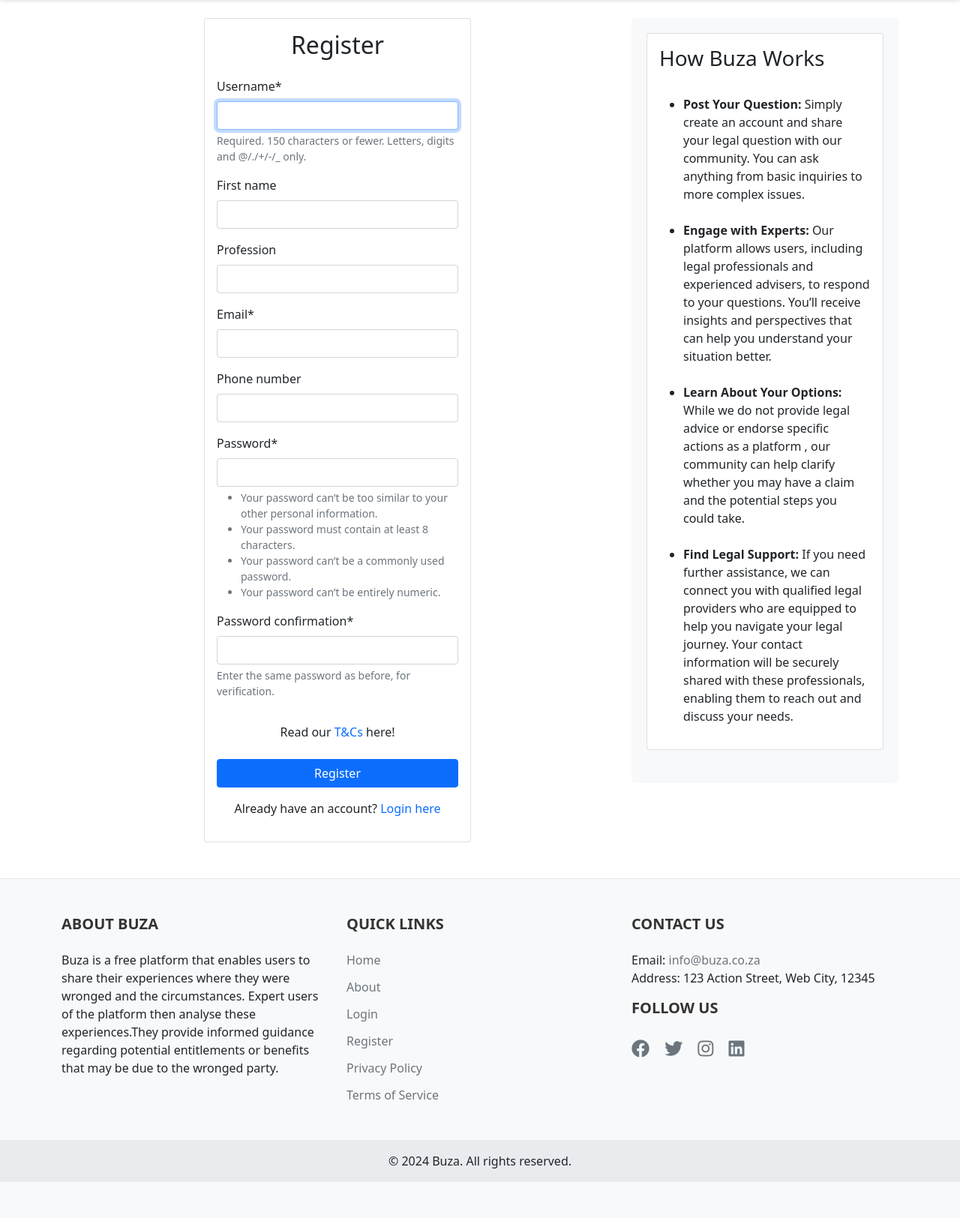
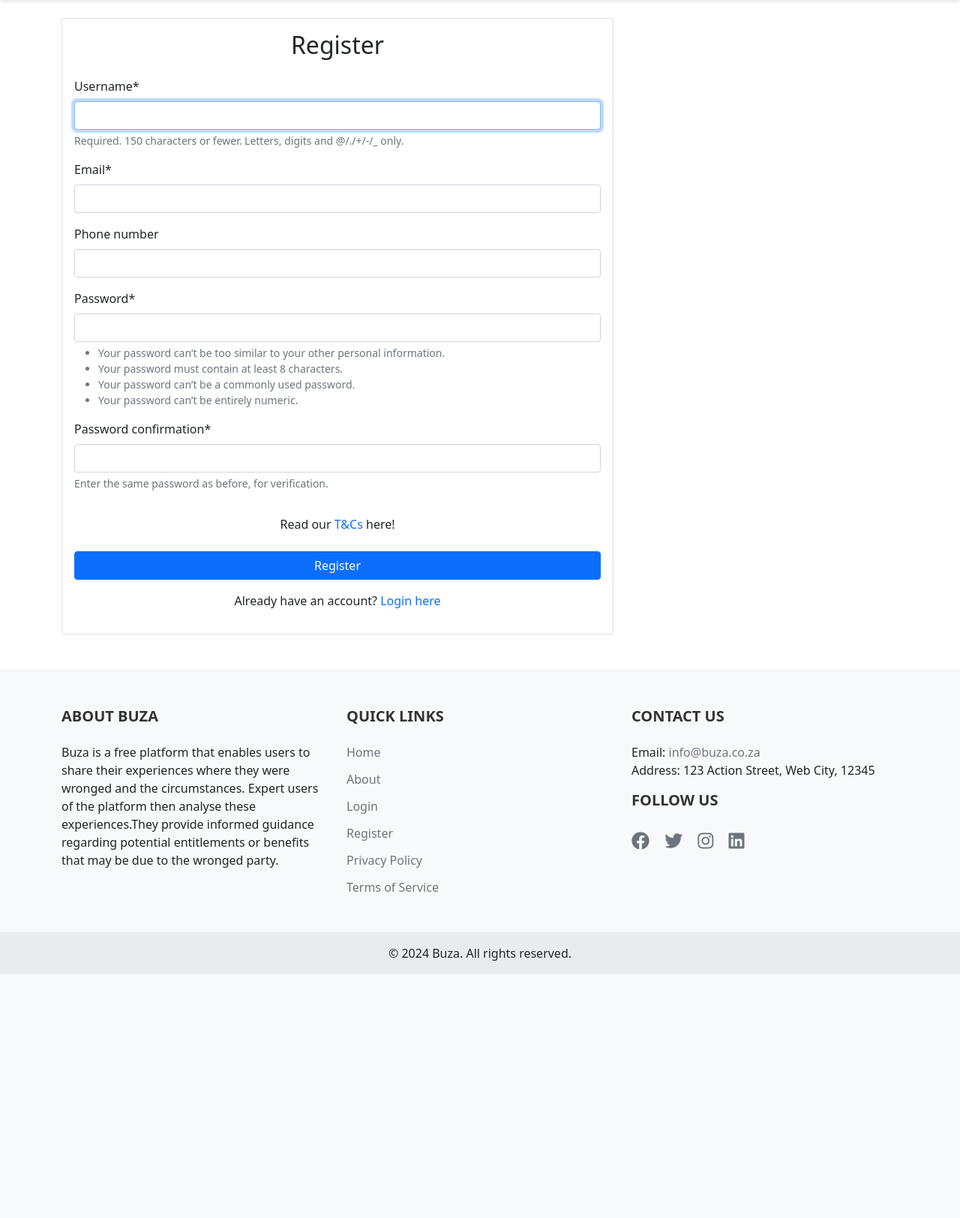
Before and after one commit to buzala143/buzala, a Django app: page /register/ in a window 1280 px wide. Shown: the part 181-1805 px from the top of the page at 75% size. After the commit the page ends 1480 px from the top, so only its background shows below. Run offline with Django 5.2, Linux system fonts and the light colour scheme; some libraries are stand-ins or nearby versions.

Commit message:
3rd commit - minor tweaks

```diff
--- a/blog/forms.py
+++ b/blog/forms.py
@@ -74,12 +74,16 @@ class UserProfileForm(forms.ModelForm):
         fields = ['phone_number', 'profession']
 
 
+FRUIT_CHOICES= [
+    ('NormalUser', 'Normal User'),
+    ('Legal P User', 'Legal proffessional'),
+    ('Legal', 'Legal non proffessional'),
 
+    ]
 class UserRegisterForm(UserCreationForm):
     email = forms.EmailField()
     phone_number = forms.CharField(max_length=15, required=False)
-    profession = forms.CharField(max_length=15, required=False )
 
     class Meta:
         model = User
-        fields = ['username','first_name' ,'profession', 'email', 'phone_number', 'password1', 'password2']
+        fields = ['username' , 'email', 'phone_number', 'password1', 'password2']
--- a/blog/templates/blog/create_post.html
+++ b/blog/templates/blog/create_post.html
@@ -24,14 +24,14 @@
         {{ form.suburb|as_crispy_field }}
         {{ form.incident_date|as_crispy_field }}
 
-        <div class="row">
+        <!-- <div class="row">
             <h6>Evidance (Optional)</h6>
             <p>upload any document, photos or contract you wish exammed with your matter: </p>
             <div class="col-md-12">{{ form.file1|as_crispy_field }}</div>
             <div class="col-md-12">{{ form.file2|as_crispy_field }}</div>
 
         </div>
-
+         -->
         <tr>
 
         <button type="submit" class="btn btn-primary">Create Matter</button>
--- a/blog/templates/blog/home.html
+++ b/blog/templates/blog/home.html
@@ -14,9 +14,9 @@
             <p class="text-end">and our community will help you figure out if you have a case worth taking further</p>
            <hr class="danger">
             {% if user.is_authenticated %}
-            <a href="{% url 'create_post' %}" class="btn btn-outline-danger btn-lg">Upload your Case</a>
+            <a href="{% url 'create_post' %}" class="btn btn-outline-danger btn-lg">Create Case</a>
         {% else %}
-            <a href="{% url 'login' %}" class="btn btn-outline-primary btn-lg">Login to Post</a>
+            <a href="{% url 'login' %}" class="btn btn-outline-primary btn-lg">Login to Create Case</a>
         {% endif %}
 
         </div>
--- a/blog/templates/blog/index.html
+++ b/blog/templates/blog/index.html
@@ -14,7 +14,7 @@
             <p class="text-end">and our community will help you figure out if you have a case worth taking further</p>
            <hr class="danger">
             {% if user.is_authenticated %}
-            <a href="{% url 'create_post' %}" class="btn btn-outline-danger btn-lg">Upload your Case</a>
+            <a href="{% url 'create_post' %}" class="btn btn-outline-danger btn-lg">Create Case</a>
         {% else %}
             <a href="{% url 'login' %}" class="btn btn-outline-primary btn-lg">Login to Post</a>
         {% endif %}
@@ -31,7 +31,7 @@
 {% block content %}
 
 <h2 class="mb-3">Welcome to Buzala</h2>
-
+<hr>
 
     <h6 class="font-italic">Helpful articles</h6>
     <p>To assist you understand your rights, we have prepared the below articles. These articles are designed to help you navigate these legal concepts. Most people interact with these legal concepts and don’t know it:<br> </p>
--- a/blog/templates/blog/post_detail.html
+++ b/blog/templates/blog/post_detail.html
@@ -44,7 +44,7 @@
     {% for comment in comments %}
         <div class="card mt-3">
             <div class="card-body">
-                <h5 class=""><strong>{{ comment.author.username }} :</strong> {{ comment.author.profile.profession }} </h5>
+                <h5 class=""><strong>{{ comment.author.username }} </strong>  </h5>
                 <h6 class="card-subtitle mb-2 text-muted">{{ comment.created_at }}</h6>
                 <p class="card-text">{{ comment.content }}</p>
 
@@ -61,7 +61,7 @@
                 {% for reply in comment.replies.all %}
                     <div class="card mt-2 bg-light">
                         <div class="card-body">
-                            <h6 class="card-title"><strong>{{ reply.author.username }}  :</strong> {{ reply.author.profile.profession }} </h6>
+                            <h6 class="card-title"><strong>{{ reply.author.username }}  </strong> </h6>
                             <h6 class="card-subtitle mb-2 text-muted">{{ reply.created_at }}</h6>
                             <p class="card-text">{{ reply.content }}</p>
                         </div>
--- a/blog/templates/blog/registration/login.html
+++ b/blog/templates/blog/registration/login.html
@@ -22,5 +22,5 @@
             </div>
         </div>
     </div>
-</div>
+</div>nmmmmmmmmmmmmmmmmmmmmmmmmmmmmmmmmmmmmmmmmmmmmmm
 {% endblock %}
--- a/templates/registration/register.html
+++ b/templates/registration/register.html
@@ -5,7 +5,7 @@
 
 {% block content %}
 <div class="row justify-content-center">
-    <div class="col-md-6">
+    <div class="col-md-12">
         <div class="card">
             <div class="card-body">
                 <h2 class="card-title text-center mb-4">Register</h2>
@@ -27,24 +27,3 @@
     </div>
 </div>
 {% endblock %}
-
-
-{% block sidebar %}
-<div class="col-md-4">
-    <div class="sidebar">
-        <div class="card mb-4">
-            <div class="card-body">
-
-                <h3 class="card-title">How Buza Works</h3>
-                <ul>
-                    <br><li class="text-justify"><strong>Post Your Question:</strong> Simply create an account and share your legal question with our community. You can ask anything from basic inquiries to more complex issues.</li>
-                   <br> <li><strong>Engage with Experts:</strong> Our platform allows users, including legal professionals and experienced advisers, to respond to your questions. You’ll receive insights and perspectives that can help you understand your situation better.</li>
-                   <br><li><strong>Learn About Your Options:</strong> While we do not provide legal advice or endorse specific actions as a platform , our community can help clarify whether you may have a claim and the potential steps you could take.</li>
-                   <br><li><strong>Find Legal Support:</strong> If you need further assistance, we can connect you with qualified legal providers who are equipped to help you navigate your legal journey. Your contact information will be securely shared with these professionals, enabling them to reach out and discuss your needs.</li>
-                </ul>
-            </div>
-        </div>
-    </div>
-</div>        <!-- put side here -->
-
-{% endblock %}
```
Also changed, not shown: blog/models.py (+2 -5 lines), blog/templates/blog/registration/register.html (+0 -20 lines), templates/registration/login.html (+1 -21 lines), blog/migrations/0010_alter_userprofile_profession.py (added), blog/migrations/0011_alter_userprofile_profession.py (added), db.sqlite3.
